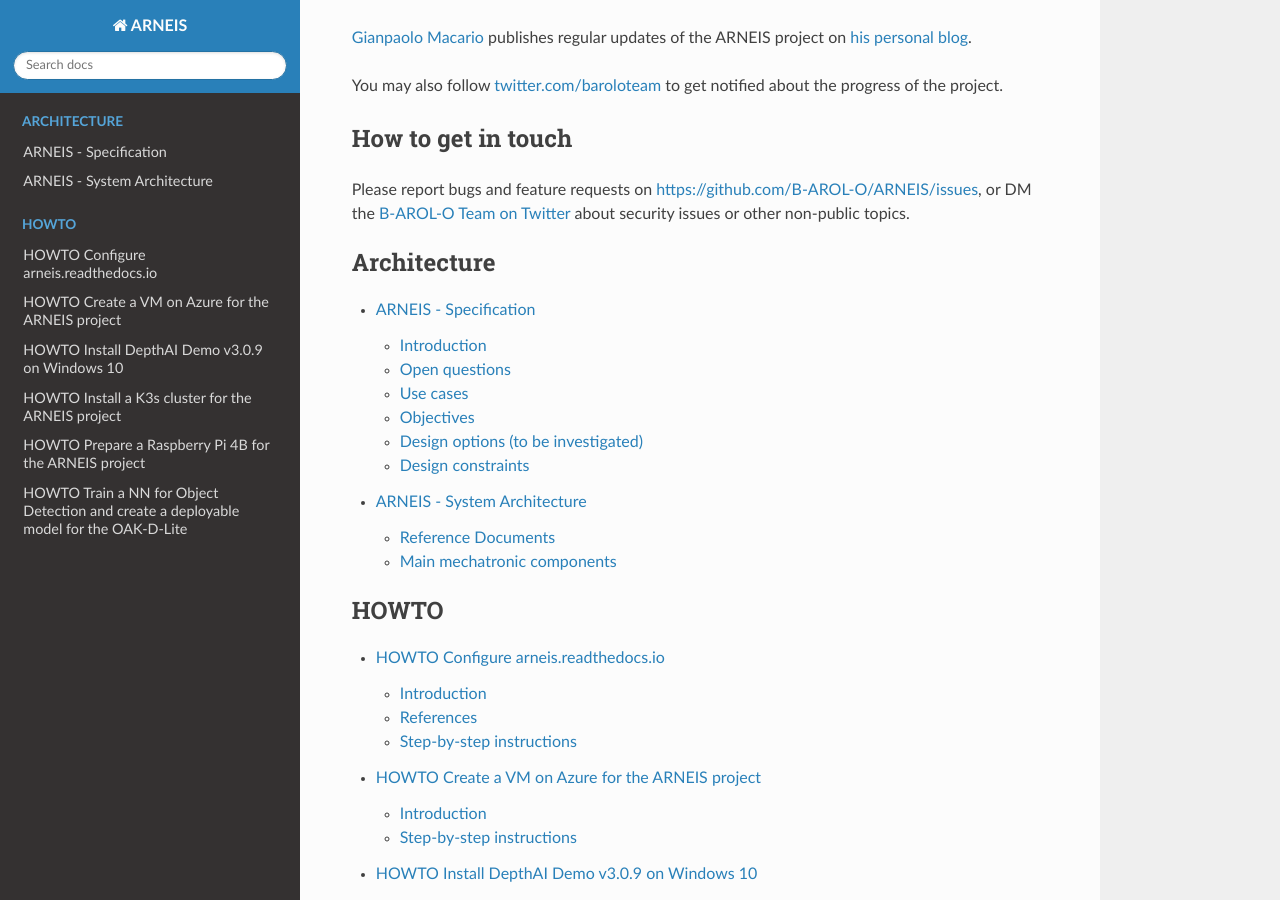
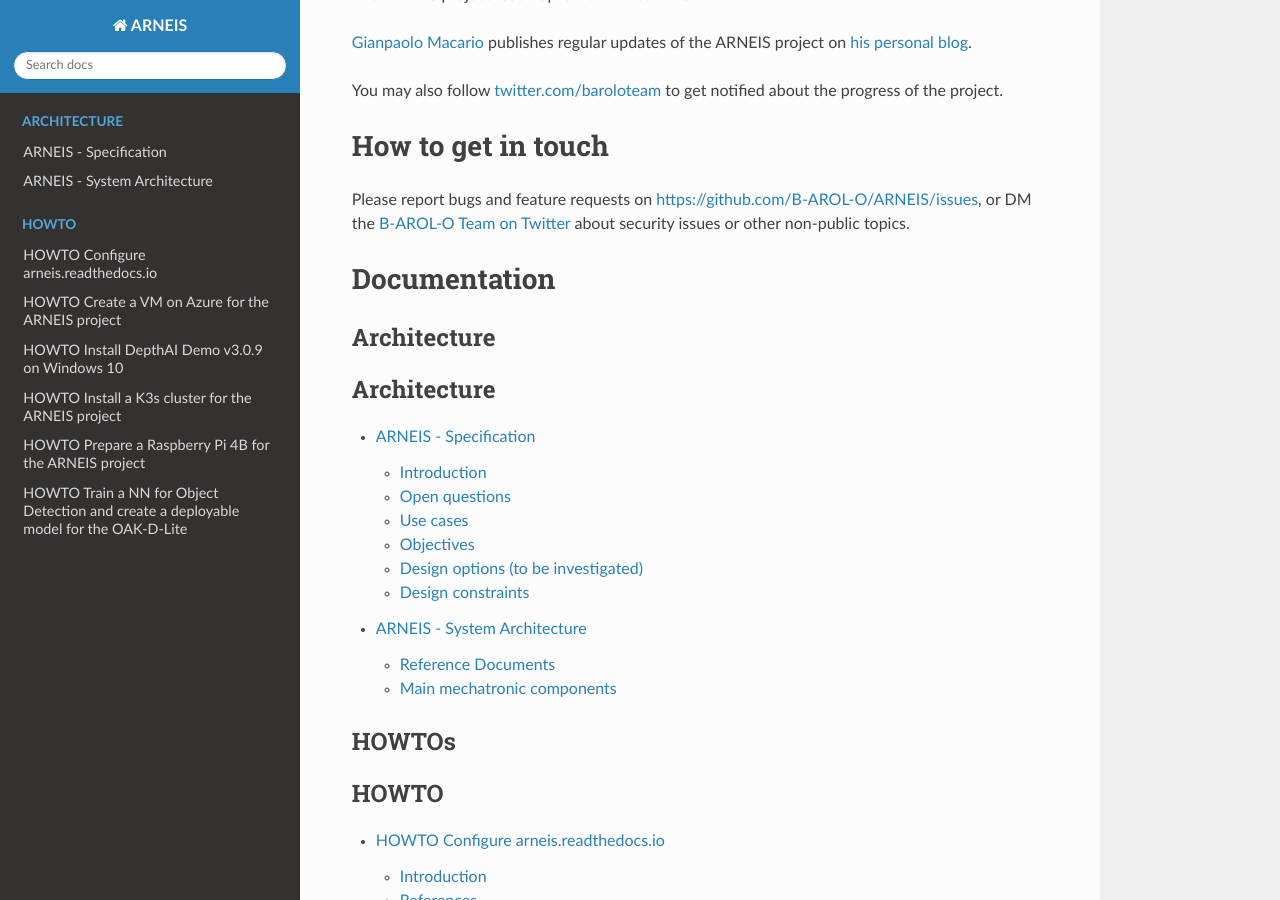
Before and after one commit to B-AROL-O/ARNEIS, a Sphinx documentation site: the page built from docs/index.rst, in a window 1280 px wide and 900 px high, scrolled down 703 px. Built offline with Sphinx 7.4.7 and the Read the Docs theme 2.0.0, drawn with Linux system fonts in a browser that asks for light colours.

Commit message:
index.rst: Rearrange ToC
Signed-off-by: Gianpaolo Macario <gmacario@gmail.com>

```diff
--- a/docs/index.rst
+++ b/docs/index.rst
@@ -17,7 +17,7 @@
 documentation home.
 
 Latest news
------------
+===========
 
 The ARNEIS project roadmap is `maintained on GitHub <https://github.com/B-AROL-O/ARNEIS/milestones?direction=asc&sort=due_date&state=open>`_.
 
@@ -26,10 +26,16 @@
 You may also follow `twitter.com/baroloteam <https://twitter.com/baroloteam>`_ to get notified about the progress of the project.
 
 How to get in touch
--------------------
+===================
 
 Please report bugs and feature requests on https://github.com/B-AROL-O/ARNEIS/issues,
 or DM the `B-AROL-O Team on Twitter <https://twitter.com/baroloteam>`_ about security issues or other non-public topics.
+
+Documentation
+=============
+
+Architecture
+------------
 
 .. toctree::
    :maxdepth: 2
@@ -37,6 +43,9 @@
 
    architecture/arneis-spec
    architecture/arneis-sysarch
+
+HOWTOs
+------
 
 .. toctree::
    :maxdepth: 2
```
